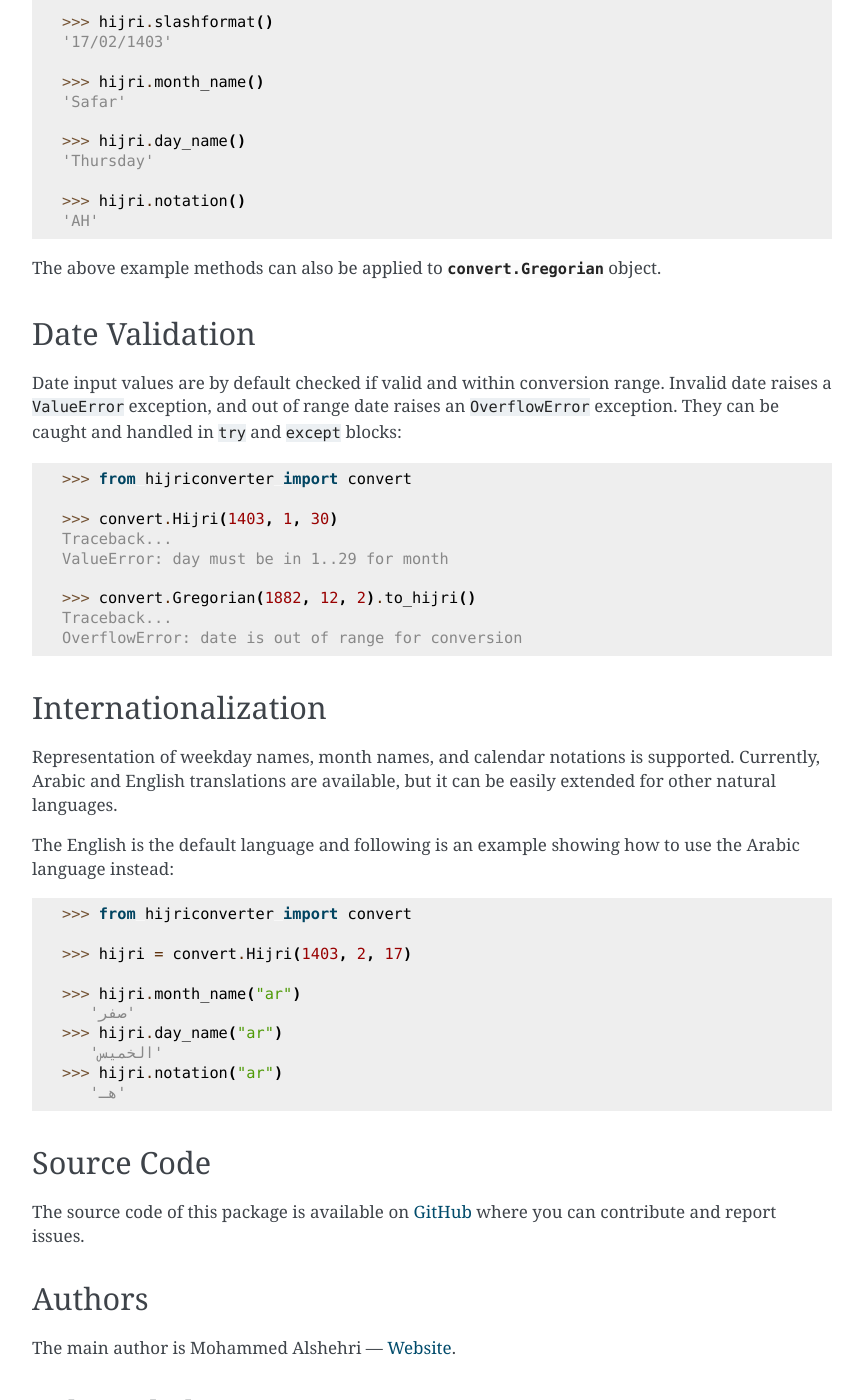
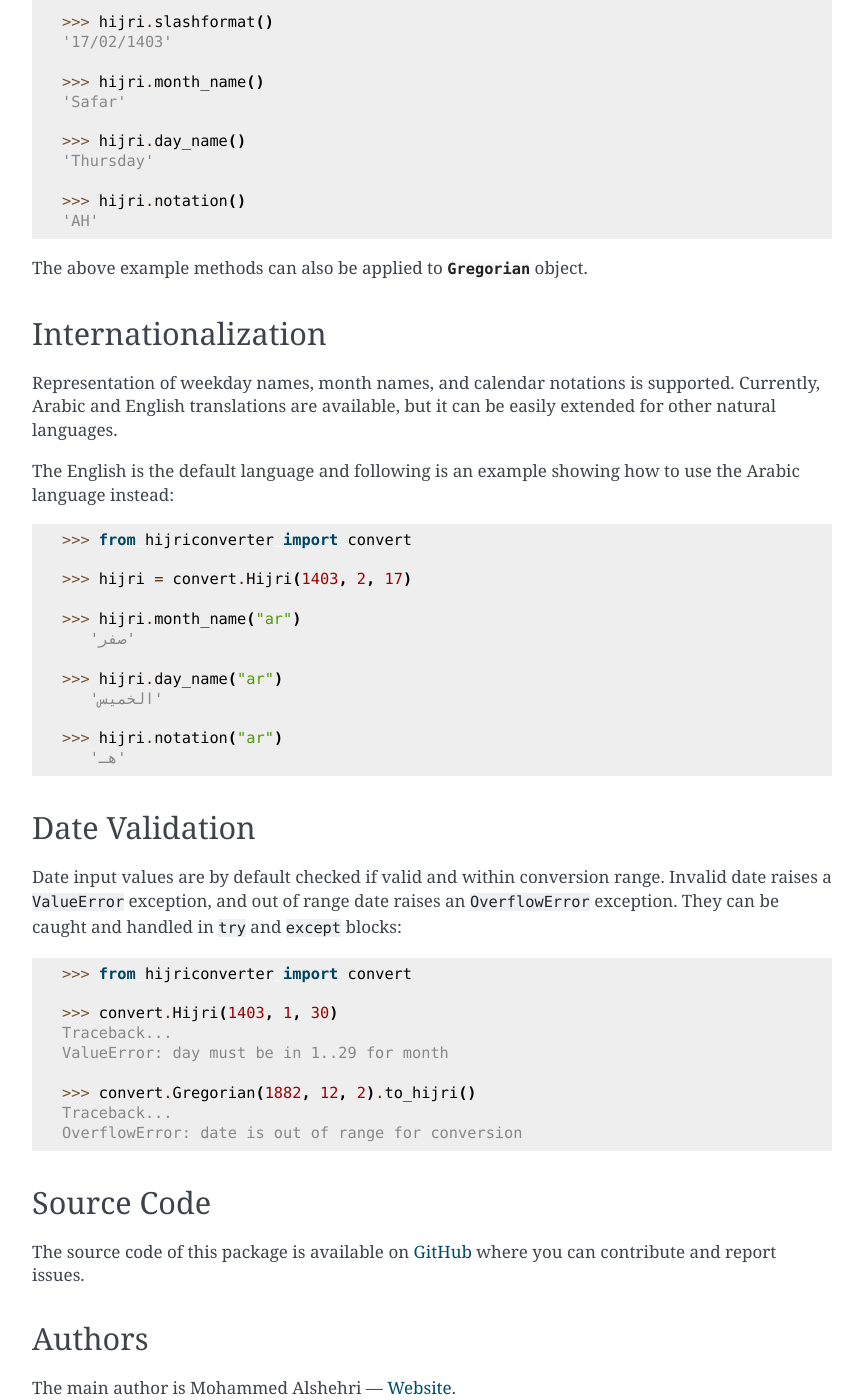
Before and after one commit to dralshehri/hijridate, a Sphinx documentation site: the page built from docs/index.rst, in a window 1280 px wide and 1400 px high, scrolled down 3925 px. Shown: the whole window, without its empty margins (168-1031 px from the left). Built offline with Sphinx 7.4.7, drawn with Linux system fonts in a browser that asks for light colours; some of the changed text lies outside the part shown.

```diff
--- a/docs/index.rst
+++ b/docs/index.rst
@@ -168,7 +170,7 @@ To convert between Hijri and Gregorian dates:
    >>> convert.Gregorian(1982, 12, 2).to_hijri()
    Hijri(1403, 2, 17)
 
-The :obj:`convert.Gregorian` object inherits all attributes and methods of
+The :obj:`Gregorian` object inherits all attributes and methods of
 :obj:`datetime.date` object:
 
 .. code-block:: pycon
@@ -181,8 +183,8 @@ The :obj:`convert.Gregorian` object inherits all attributes and methods of
    >>> convert.Gregorian(1982, 12, 2).strftime("%A, %-d %B %Y")
    'Thursday, 2 December 1982'
 
-Rich comparison (==, !=, >, >=, <, <=) for :obj:`convert.Hijri` objects
-are also supported:
+Rich comparison (==, !=, >, >=, <, <=) for :obj:`Hijri` objects are also
+supported:
 
 .. code-block:: pycon
 
@@ -203,8 +205,7 @@ To convert from/to ISO format:
    >>> convert.Gregorian.fromisoformat("1982-12-02").to_hijri().isoformat()
    '1403-02-17'
 
-You can construct a :obj:`convert.Gregorian` object from :obj:`datetime.date`
-object:
+You can construct a :obj:`Gregorian` object from :obj:`datetime.date` object:
 
 .. code-block:: pycon
 
@@ -213,7 +214,7 @@ object:
    >>> convert.Gregorian.fromdate(my_date)
    Gregorian(1982, 12, 2)
 
-The :obj:`convert.Hijri` object has some other useful methods. For example:
+The :obj:`Hijri` object has some other useful methods. For example:
 
 .. code-block:: pycon
 
@@ -234,8 +235,32 @@ The :obj:`convert.Hijri` object has some other useful methods. For example:
    >>> hijri.notation()
    'AH'
 
-The above example methods can also be applied to :obj:`convert.Gregorian`
-object.
+The above example methods can also be applied to :obj:`Gregorian` object.
+
+Internationalization
+--------------------
+
+Representation of weekday names, month names, and calendar notations is
+supported. Currently, Arabic and English translations are available, but it
+can be easily extended for other natural languages.
+
+The English is the default language and following is an example showing how
+to use the Arabic language instead:
+
+.. code-block:: pycon
+
+   >>> from hijriconverter import convert
+
+   >>> hijri = convert.Hijri(1403, 2, 17)
+
+   >>> hijri.month_name("ar")
+      'صفر'
+
+   >>> hijri.day_name("ar")
+      'الخميس'
+
+   >>> hijri.notation("ar")
+      'هـ'
 
 Date Validation
 ---------------
@@ -256,29 +281,6 @@ raises an ``OverflowError`` exception. They can be caught and handled in
    >>> convert.Gregorian(1882, 12, 2).to_hijri()
    Traceback...
    OverflowError: date is out of range for conversion
-
-Internationalization
---------------------
-
-Representation of weekday names, month names, and calendar notations is
-supported. Currently, Arabic and English translations are available, but it
-can be easily extended for other natural languages.
-
-The English is the default language and following is an example showing how
-to use the Arabic language instead:
-
-.. code-block:: pycon
-
-   >>> from hijriconverter import convert
-
-   >>> hijri = convert.Hijri(1403, 2, 17)
-
-   >>> hijri.month_name("ar")
-      'صفر'
-   >>> hijri.day_name("ar")
-      'الخميس'
-   >>> hijri.notation("ar")
-      'هـ'
 
 Source Code
 -----------
@@ -314,4 +316,5 @@ API Reference
 This section documents the API of `convert` module, which is the main module
 of Hijri Converter package.
 
-.. automodule:: convert
+.. autoclass:: Hijri
+.. autoclass:: Gregorian
```
Also changed, not shown: other parts of docs/index.rst (+2 -0 lines).
